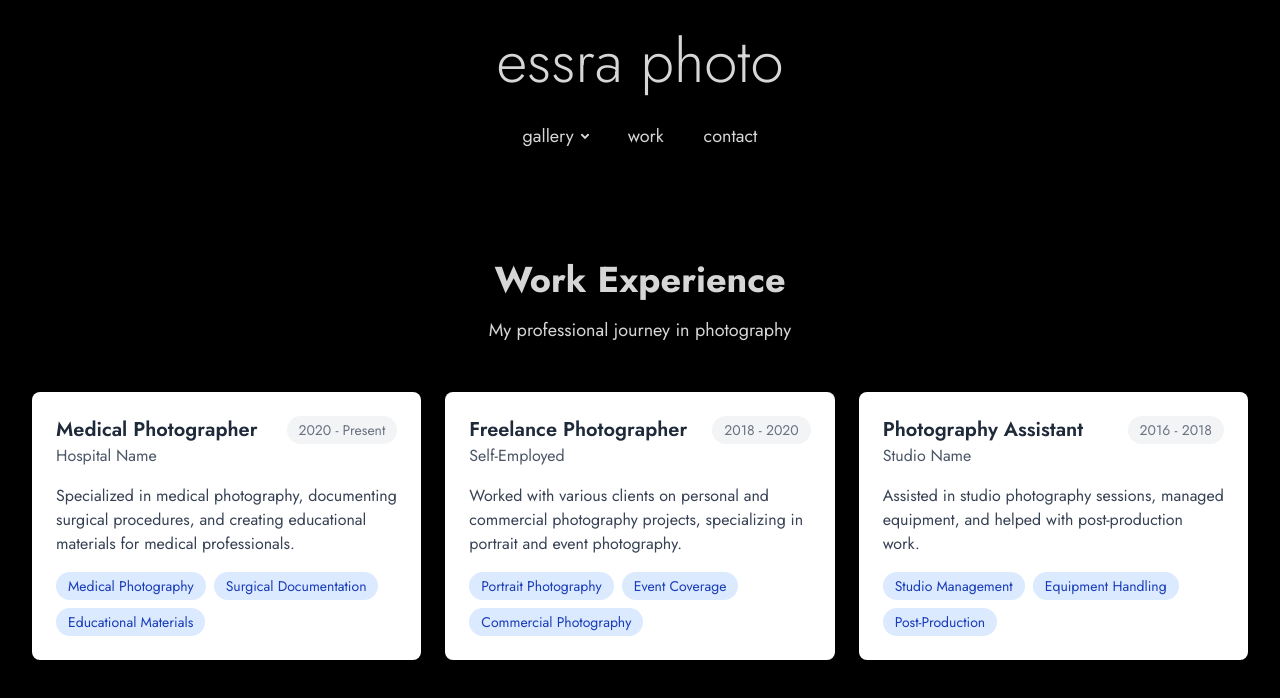
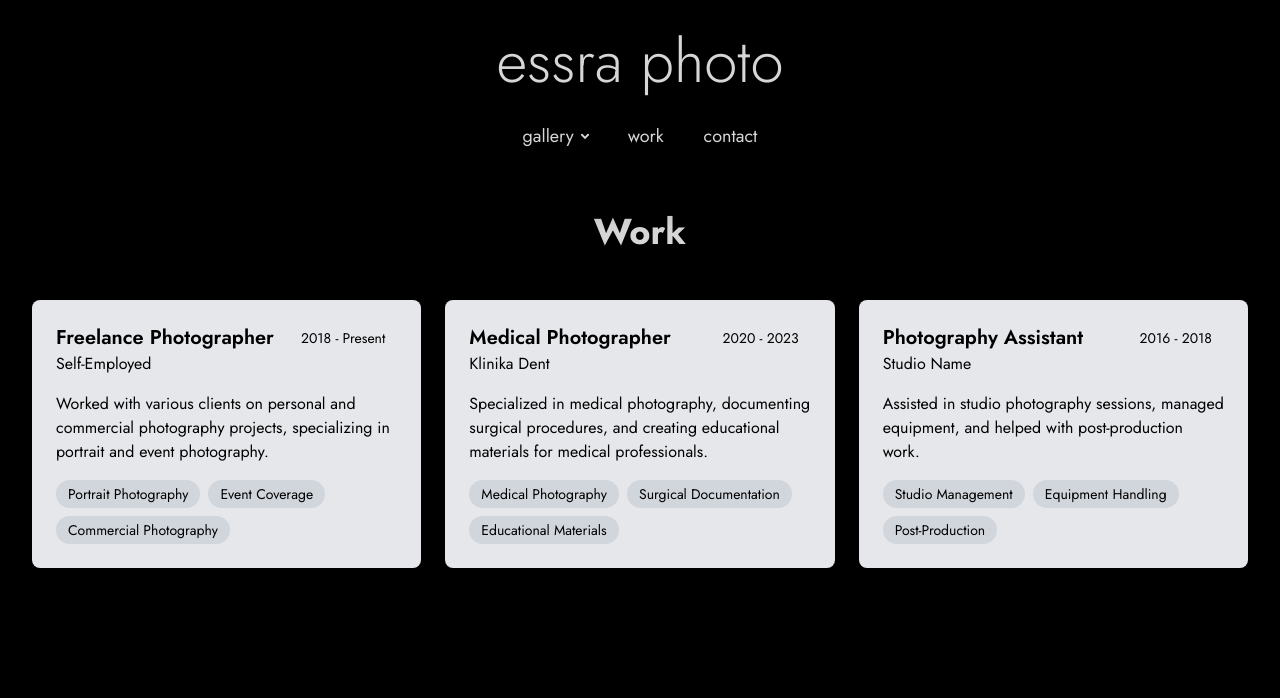
Before and after one commit to rvrutan/esra-photo, a React (Vite) app: page /work in a window 1280 px wide. Shown: the top 698 px of the page. Built offline with nearby package versions, Linux system fonts and the light colour scheme.

Commit message:
logo added, reload issue fixed, work paage updated

```diff
--- a/index.html
+++ b/index.html
@@ -2,7 +2,7 @@
 <html lang="en" data-theme="black">
   <head>
     <meta charset="UTF-8" />
-    <link rel="icon" type="image/svg+xml" href="/vite.svg" />
+    <link rel="icon" type="image/svg+xml" href="public/logo.png" />
     <meta name="viewport" content="width=device-width, initial-scale=1.0" />
     <link href="https://fonts.googleapis.com/css2?family=Jost:ital,wght@0,100..900;1,100..900&display=swap" rel="stylesheet">    <title>essra photo</title>
   </head>
--- a/src/pages/Work.jsx
+++ b/src/pages/Work.jsx
@@ -1,65 +1,78 @@
-import { useState } from 'react';
+import { useState } from "react";
 
 function Work() {
   const experiences = [
     {
       id: 1,
-      title: "Medical Photographer",
-      company: "Hospital Name",
-      period: "2020 - Present",
-      description: "Specialized in medical photography, documenting surgical procedures, and creating educational materials for medical professionals.",
-      skills: ["Medical Photography", "Surgical Documentation", "Educational Materials"]
+      title: "Freelance Photographer",
+      company: "Self-Employed",
+      period: "2018 - Present",
+      description:
+        "Worked with various clients on personal and commercial photography projects, specializing in portrait and event photography.",
+      skills: [
+        "Portrait Photography",
+        "Event Coverage",
+        "Commercial Photography",
+      ],
     },
     {
       id: 2,
-      title: "Freelance Photographer",
-      company: "Self-Employed",
-      period: "2018 - 2020",
-      description: "Worked with various clients on personal and commercial photography projects, specializing in portrait and event photography.",
-      skills: ["Portrait Photography", "Event Coverage", "Commercial Photography"]
+      title: "Medical Photographer",
+      company: "Klinika Dent",
+      period: "2020 - 2023",
+      description:
+        "Specialized in medical photography, documenting surgical procedures, and creating educational materials for medical professionals.",
+      skills: [
+        "Medical Photography",
+        "Surgical Documentation",
+        "Educational Materials",
+      ],
     },
+
     {
       id: 3,
       title: "Photography Assistant",
       company: "Studio Name",
       period: "2016 - 2018",
-      description: "Assisted in studio photography sessions, managed equipment, and helped with post-production work.",
-      skills: ["Studio Management", "Equipment Handling", "Post-Production"]
-    }
+      description:
+        "Assisted in studio photography sessions, managed equipment, and helped with post-production work.",
+      skills: ["Studio Management", "Equipment Handling", "Post-Production"],
+    },
   ];
 
   return (
-    <div className="min-h-screen py-12 px-4 sm:px-6 lg:px-8">
+    <div className="min-h-screen px-4 sm:px-6 lg:px-8">
       <div className="max-w-7xl mx-auto">
         <div className="text-center mb-12">
-          <h1 className="text-4xl font-bold mb-4">Work Experience</h1>
-          <p className="text-lg">My professional journey in photography</p>
+          <h1 className="text-4xl font-bold mb-4">Work</h1>
         </div>
 
         <div className="grid grid-cols-1 md:grid-cols-2 lg:grid-cols-3 gap-6">
           {experiences.map((experience) => (
             <div
               key={experience.id}
-              className="bg-white rounded-lg shadow-lg overflow-hidden hover:shadow-xl transition-shadow duration-300"
+              className="bg-gray-200 rounded-lg overflow-hidden hover:shadow-xl transition-shadow duration-300"
             >
               <div className="p-6">
                 <div className="flex justify-between items-start mb-4">
                   <div>
-                    <h2 className="text-xl font-semibold text-gray-800">{experience.title}</h2>
-                    <p className="text-gray-600">{experience.company}</p>
+                    <h2 className="text-xl font-semibold text-black">
+                      {experience.title}
+                    </h2>
+                    <p className="text-black">{experience.company}</p>
                   </div>
-                  <span className="text-sm text-gray-500 bg-gray-100 px-3 py-1 rounded-full">
+                  <span className="text-sm text-black px-3 py-1">
                     {experience.period}
                   </span>
                 </div>
 
-                <p className="text-gray-700 mb-4">{experience.description}</p>
+                <p className="text-black mb-4">{experience.description}</p>
 
                 <div className="flex flex-wrap gap-2">
                   {experience.skills.map((skill, index) => (
                     <span
                       key={index}
-                      className="text-sm bg-blue-100 text-blue-800 px-3 py-1 rounded-full"
+                      className="text-sm bg-gray-300 text-black px-3 py-1 rounded-full"
                     >
                       {skill}
                     </span>
```
Also changed, not shown: public/logo.png (added), 1 other file (tests, documents, lock files or other folders).
